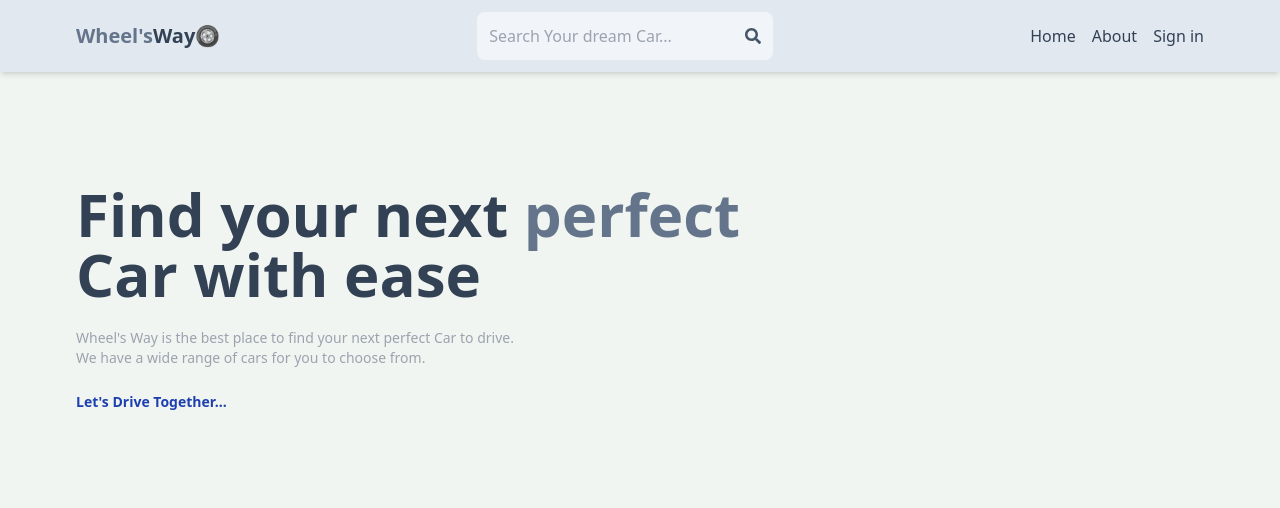
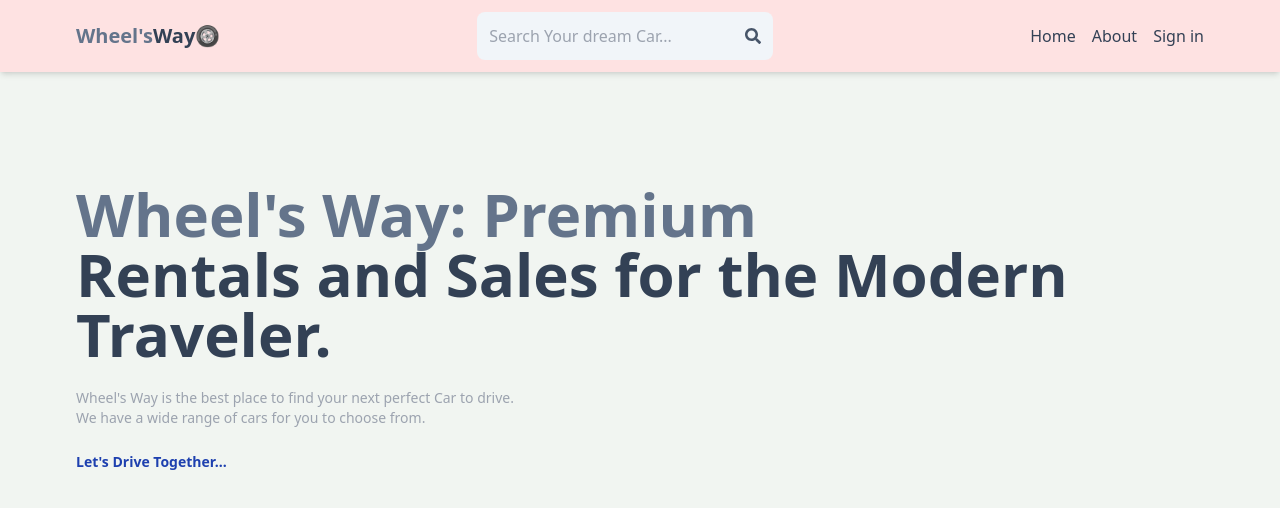
Before and after one commit to MrCodYrohit/Car-Rent, a React (Vite) app in the folder client/: page / in a window 1280 px wide. Shown: the top 508 px of the page. Built offline with nearby package versions, Linux system fonts and the light colour scheme; no server answers.

Commit message:
Final commit

```diff
--- a/client/src/components/Header.jsx
+++ b/client/src/components/Header.jsx
@@ -23,7 +23,7 @@ export default function Header() {
     }
   }, [location.search]);
   return (
-    <header className='bg-slate-200 shadow-md'>
+    <header className='bg-red-100 shadow-md'>
       <div className='flex justify-between items-center max-w-6xl mx-auto p-3'>
         <Link to='/'>
           <h1 className='font-bold text-sm sm:text-xl flex flex-wrap'>
--- a/client/src/pages/Home.jsx
+++ b/client/src/pages/Home.jsx
@@ -50,9 +50,9 @@ export default function Home() {
       {/* top */}
       <div className='flex flex-col gap-6 p-28 px-3 max-w-6xl mx-auto'>
         <h1 className='text-slate-700 font-bold text-3xl lg:text-6xl'>
-          Find your next <span className='text-slate-500'>perfect</span>
+         <span className='text-slate-500'>Wheel's Way: Premium</span>
           <br />
-          Car with ease
+          Rentals and Sales for the Modern Traveler.
         </h1>
         <div className='text-gray-400 text-xs sm:text-sm'>
           Wheel's Way is the best place to find your next perfect Car to
--- a/client/src/pages/Profile.jsx
+++ b/client/src/pages/Profile.jsx
@@ -223,7 +223,7 @@ export default function Profile() {
           className='bg-green-700 text-white p-3 rounded-lg uppercase text-center hover:opacity-95'
           to={'/create-listing'}
         >
-          List Your Car Here
+          List Your Car Here 🚘
         </Link>
       </form>
       <div className='flex justify-between mt-5'>
```
